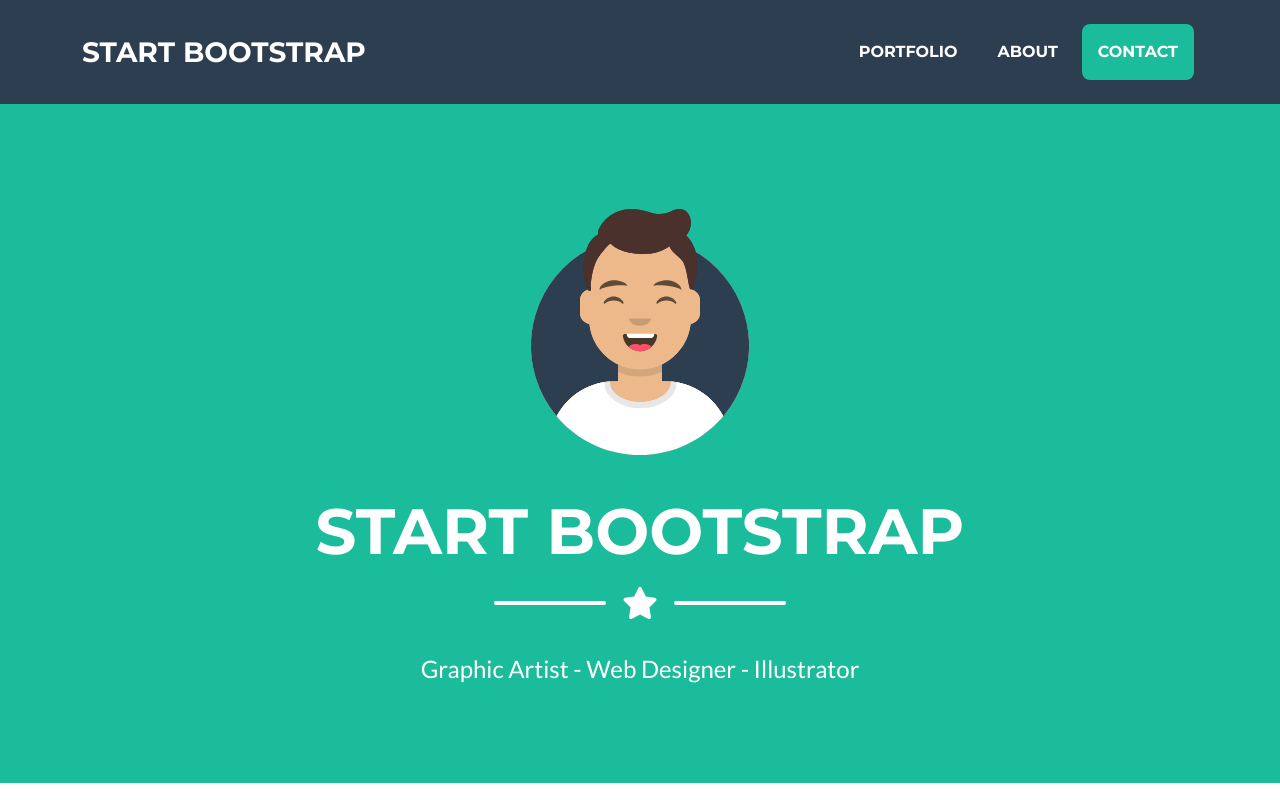
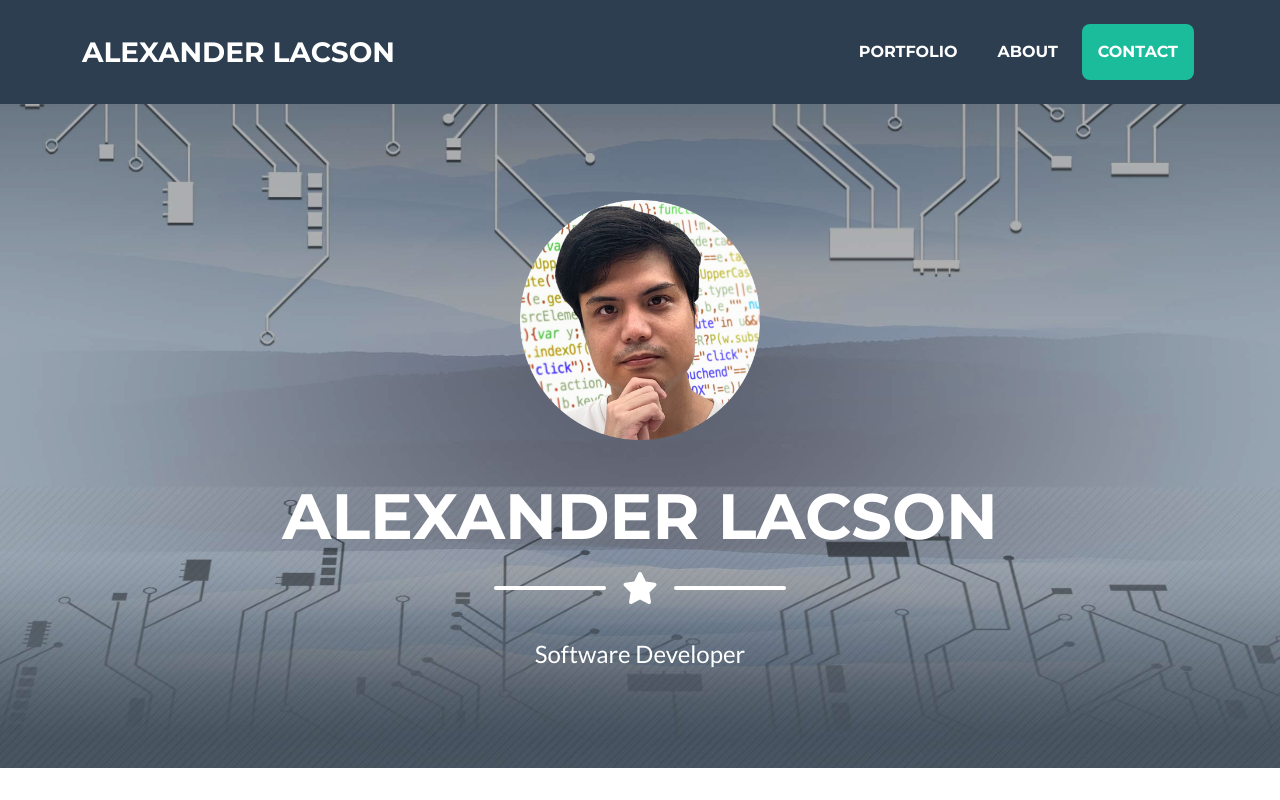
Before and after one commit to max-torch/portfolio-v2, a website: page src/pug/index.pug in a window 1280 px wide. Shown: the top 800 px of the page. Drawn offline with nearby package versions, Linux system fonts and the light colour scheme; files that its build step writes are made by us from their sources; files whose address does not match are found by name.

Commit message:
Updated title, navbar, and masthead
- Use custom masthead background image
- Darken masthead background using transparent overlay
- Update webpage title
- Update masthead heading and subheading
- Update navbar brand
- Update masthead avatar

```diff
--- a/src/pug/index.pug
+++ b/src/pug/index.pug
@@ -8,7 +8,7 @@ html(lang='en')
         meta(name='description', content='')
         meta(name='author', content='')
 
-        title Freelancer - Start Bootstrap Theme
+        title Alexander Lacson | Portfolio
 
         // Favicon
         link(rel='icon', type='image/x-icon', href='assets/favicon.ico')
@@ -28,7 +28,7 @@ html(lang='en')
         // Navigation
         nav#mainNav.navbar.navbar-expand-lg.bg-secondary.text-uppercase.fixed-top
             .container
-                a.navbar-brand(href='#page-top') Start Bootstrap
+                a.navbar-brand(href='#page-top') Alexander Lacson
                 button.navbar-toggler.text-uppercase.font-weight-bold.bg-primary.text-white.rounded(type='button', data-bs-toggle='collapse', data-bs-target='#navbarResponsive', aria-controls='navbarResponsive', aria-expanded='false', aria-label='Toggle navigation')
                     | Menu
                     i.fas.fa-bars
@@ -45,17 +45,17 @@ html(lang='en')
         header.masthead.bg-primary.text-white.text-center
             .container.d-flex.align-items-center.flex-column
                 // Masthead Avatar Image
-                img.masthead-avatar.mb-5(src='assets/img/avataaars.svg', alt='...')
+                img.masthead-avatar.mb-5(src='assets/img/profile-image.png', alt='profile image')
                 // Masthead Heading
-                h1.masthead-heading.text-uppercase.mb-0 Start Bootstrap
+                h1.masthead-heading.text-uppercase.mb-0 Alexander Lacson
                 // Icon Divider
-                .divider-custom.divider-light
+                .divider-custom#masthead-divider.divider-light
                     .divider-custom-line
                     .divider-custom-icon
                         i.fas.fa-star
                     .divider-custom-line
                 // Masthead Subheading
-                p.masthead-subheading.font-weight-light.mb-0 Graphic Artist - Web Designer - Illustrator
+                p.masthead-subheading.font-weight-light.mb-0 Software Developer
 
         // Portfolio Section
         section#portfolio.page-section.portfolio
--- a/src/scss/components/_divider.scss
+++ b/src/scss/components/_divider.scss
@@ -41,3 +41,7 @@
         }
     }
 }
+
+#masthead-divider {
+    z-index: 0;
+}
--- a/src/scss/sections/_masthead.scss
+++ b/src/scss/sections/_masthead.scss
@@ -6,17 +6,36 @@
     padding-top: calc(6rem + 74px);
     padding-bottom: 6rem;
 
+    // Semi-transparent black overlay over the background image to darken it.
+    position: relative;
+    &:before {
+        content: "";
+        position: absolute;
+        top: 0;
+        right: 0;
+        bottom: 0;
+        left: 0;
+        background-color: rgba(0, 0, 0, 0.3);
+    }
+    background-image: url('../assets/img/masthead-background.jpg');
+    background-size: cover;
+    background-position: center;
+    background-repeat: no-repeat;
+
     .masthead-heading {
         font-size: 2.75rem;
         line-height: 2.75rem;
+        z-index: 0;
     }
 
     .masthead-subheading {
         font-size: 1.25rem;
+        z-index: 0;
     }
 
     .masthead-avatar {
         width: 15rem;
+        z-index: 0;
     }
 }
 
```
Also changed, not shown: dist/assets/img/masthead-background.jpg (added), dist/assets/img/profile-image.png (added), dist/css/styles.css, dist/index.html, src/assets/img/masthead-background.jpg (added), src/assets/img/profile-image.png (added).
